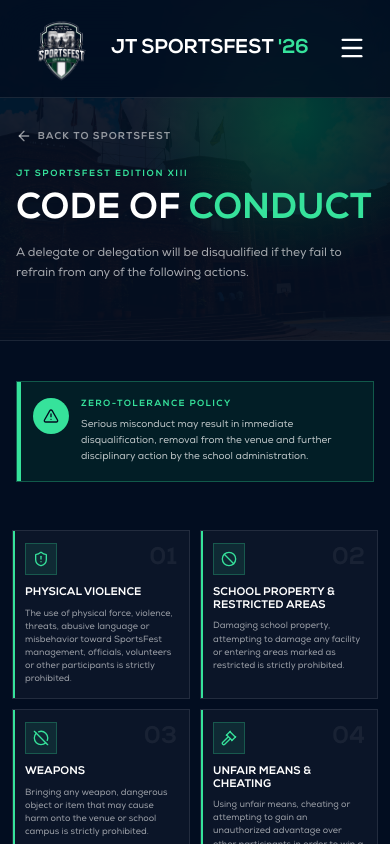
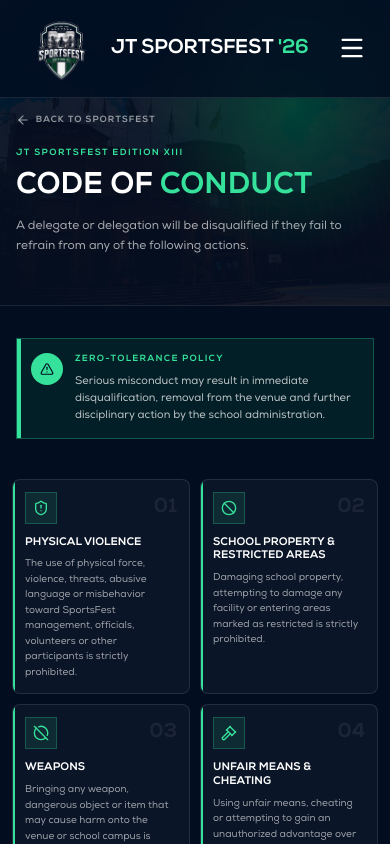
Before and after one commit to ahmad-56/jtsportsfest26, a Next.js app in the folder jt-sportsfest/: page /rules in a window 390 px wide. Shown: the top 844 px of the page. Built offline with nearby package versions, Linux system fonts and the light colour scheme.

Commit message:
code of conduct is now readable on mobile

```diff
--- a/jt-sportsfest/src/app/register/page.tsx
+++ b/jt-sportsfest/src/app/register/page.tsx
@@ -2,6 +2,7 @@
 
 import { useEffect } from "react";
 import Header from "@/components/Header";
+import Footer from "@/components/Footer";
 
 export default function RegisterPage() {
   useEffect(() => {
@@ -54,6 +55,7 @@
           </div>
         </div>
       </main>
+      <Footer />
     </>
   );
 }
--- a/jt-sportsfest/src/app/rules/page.tsx
+++ b/jt-sportsfest/src/app/rules/page.tsx
@@ -81,10 +81,10 @@
 
 export default function CodeOfConductPage() {
   return (
-    <main className="min-h-screen bg-[#020d20] text-white">
+    <main className="min-h-screen overflow-x-hidden bg-[#020d20] text-white">
       <Header />
 
-      <section className="relative overflow-hidden border-b border-white/10 px-4 pb-14 pt-32 sm:px-6 sm:pb-20 sm:pt-36">
+      <section className="relative overflow-hidden border-b border-white/10 px-4 pb-12 pt-28 sm:px-6 sm:pb-20 sm:pt-36">
         <Image
           src="/images/hero4-sports.jpg"
           alt=""
@@ -101,17 +101,17 @@
         <div className="relative z-10 mx-auto max-w-7xl">
           <Link
             href="/#home"
-            className="group mb-6 inline-flex items-center gap-1.5 text-[10px] font-bold uppercase tracking-[0.12em] text-white/55 transition hover:text-[#36e29b] sm:mb-10 sm:gap-2 sm:text-sm sm:tracking-[0.15em]"
+            className="group mb-5 inline-flex items-center gap-1.5 text-[9px] font-bold uppercase tracking-[0.12em] text-white/55 transition hover:text-[#36e29b] sm:mb-10 sm:gap-2 sm:text-sm sm:tracking-[0.15em]"
           >
-            <ArrowLeft className="h-4 w-4 transition-transform group-hover:-translate-x-1 sm:h-[18px] sm:w-[18px]" />
+            <ArrowLeft className="h-3.5 w-3.5 transition-transform group-hover:-translate-x-1 sm:h-[18px] sm:w-[18px]" />
             Back to SportsFest
           </Link>
 
-          <p className="mb-3 text-[9px] font-black uppercase tracking-[0.18em] text-[#36e29b] sm:mb-5 sm:text-sm sm:tracking-[0.25em]">
+          <p className="mb-3 text-[9px] font-black uppercase tracking-[0.16em] text-[#36e29b] sm:mb-5 sm:text-sm sm:tracking-[0.25em]">
             JT SportsFest Edition XIII
           </p>
 
-          <h1 className="max-w-5xl text-4xl font-black uppercase leading-[0.95] sm:text-5xl md:text-7xl lg:text-8xl">
+          <h1 className="max-w-5xl text-3xl font-black uppercase leading-[0.95] sm:text-5xl md:text-7xl lg:text-8xl">
             Code of{" "}
             <span className="text-[#36e29b]">
               Conduct
@@ -125,21 +125,21 @@
         </div>
       </section>
 
-      <section className="px-4 pt-10 sm:px-6 sm:pt-16">
+      <section className="px-4 pt-8 sm:px-6 sm:pt-16">
         <div className="mx-auto max-w-7xl">
-          <div className="relative flex items-start gap-3 overflow-hidden border border-[#36e29b]/30 bg-[#00633e]/20 p-4 sm:block sm:p-6 md:flex md:items-center md:gap-6 md:p-8">
+          <div className="relative flex items-start gap-3 overflow-hidden border border-[#36e29b]/30 bg-[#00633e]/20 p-3.5 sm:block sm:p-6 md:flex md:items-center md:gap-6 md:p-8">
             <div className="absolute left-0 top-0 h-full w-1 bg-[#36e29b]" />
 
-            <span className="flex h-9 w-9 shrink-0 items-center justify-center rounded-full bg-[#36e29b] text-[#020d20] sm:mb-5 sm:h-14 sm:w-14 md:mb-0">
-              <AlertTriangle className="h-4 w-4 sm:h-[26px] sm:w-[26px]" />
+            <span className="flex h-8 w-8 shrink-0 items-center justify-center rounded-full bg-[#36e29b] text-[#020d20] sm:mb-5 sm:h-14 sm:w-14 md:mb-0">
+              <AlertTriangle className="h-3.5 w-3.5 sm:h-[26px] sm:w-[26px]" />
             </span>
 
             <div className="min-w-0">
-              <p className="text-[9px] font-black uppercase tracking-[0.15em] text-[#36e29b] sm:text-xs sm:tracking-[0.22em]">
+              <p className="text-[9px] font-black uppercase tracking-[0.14em] text-[#36e29b] sm:text-xs sm:tracking-[0.22em]">
                 Zero-tolerance policy
               </p>
 
-              <p className="mt-1.5 max-w-4xl text-[10px] leading-4 text-white/75 sm:mt-2 sm:text-base sm:leading-7">
+              <p className="mt-1.5 text-[11px] leading-[1.55] text-white/75 sm:mt-2 sm:text-base sm:leading-7">
                 Serious misconduct may result in immediate disqualification,
                 removal from the venue and further disciplinary action by the
                 school administration.
@@ -149,15 +149,15 @@
         </div>
       </section>
 
-      <section className="px-3 py-12 sm:px-6 sm:py-20">
-        <div className="mx-auto grid max-w-7xl grid-cols-2 gap-2.5 sm:gap-5 md:grid-cols-2 lg:grid-cols-3">
+      <section className="px-3 py-10 sm:px-6 sm:py-20">
+        <div className="mx-auto grid max-w-7xl grid-cols-2 items-stretch gap-2.5 sm:gap-5 md:grid-cols-2 lg:grid-cols-3">
           {rules.map((rule) => {
             const Icon = rule.icon;
 
             return (
               <article
                 key={rule.number}
-                className="group relative h-full min-w-0 overflow-hidden border border-white/10 bg-white/[0.035] p-3 transition-all duration-300 hover:-translate-y-1 hover:border-[#36e29b]/50 hover:bg-[#00633e]/10 sm:p-7"
+                className="group relative flex h-full min-w-0 flex-col overflow-hidden rounded-lg border border-white/10 bg-white/[0.035] p-3 transition-all duration-300 hover:-translate-y-1 hover:border-[#36e29b]/50 hover:bg-[#00633e]/10 sm:rounded-none sm:p-7"
               >
                 <div className="absolute left-0 top-0 h-full w-0.5 bg-[#36e29b] sm:w-1" />
 
@@ -166,16 +166,16 @@
                     <Icon className="h-4 w-4 sm:h-[22px] sm:w-[22px]" />
                   </span>
 
-                  <span className="text-2xl font-black text-white/[0.06] sm:text-4xl">
+                  <span className="text-xl font-black text-white/[0.07] sm:text-4xl">
                     {rule.number}
                   </span>
                 </div>
 
-                <h2 className="mt-3 break-words text-[11px] font-black uppercase leading-[1.15] tracking-normal text-white sm:mt-6 sm:text-xl sm:leading-normal sm:tracking-wide">
+                <h2 className="mt-3 min-w-0 break-words text-[11px] font-black uppercase leading-[1.25] tracking-normal text-white [overflow-wrap:anywhere] sm:mt-6 sm:text-xl sm:leading-normal sm:tracking-wide">
                   {rule.title}
                 </h2>
 
-                <p className="mt-2 break-words text-[9px] leading-[1.45] text-white/60 sm:mt-4 sm:text-sm sm:leading-7">
+                <p className="mt-2 min-w-0 break-words text-[10px] leading-[1.55] text-white/60 [overflow-wrap:anywhere] sm:mt-4 sm:text-sm sm:leading-7">
                   {rule.description}
                 </p>
 
```
